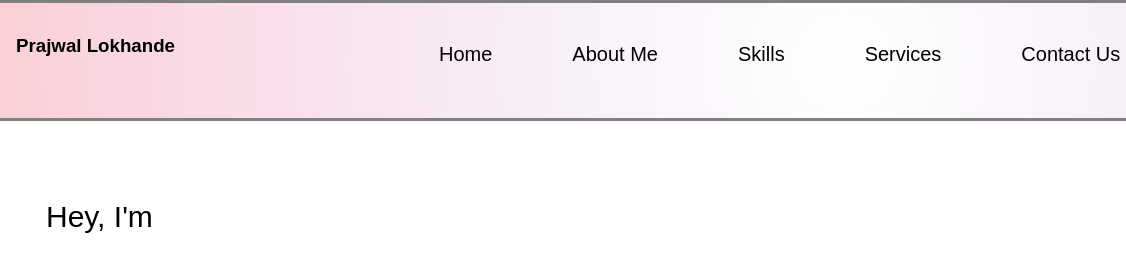
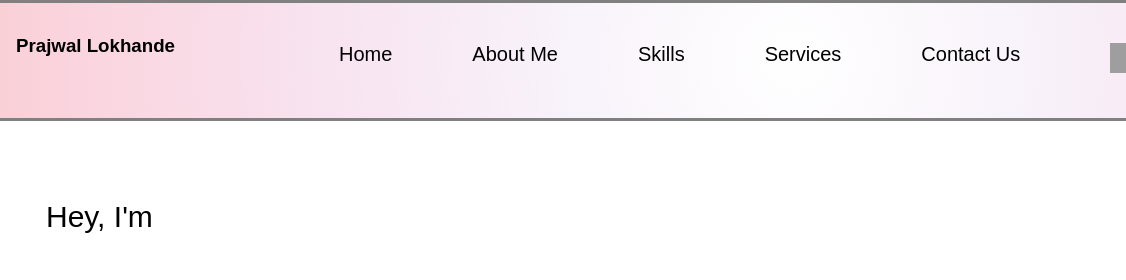
Before and after one commit to PrajwalLokhande2003/PrajwalLokhande2003.github.io, a plain HTML site: page index.html in a window 1280 px wide. Shown: the top 280 px of the page, 154-1280 px from the left. Drawn offline with Linux system fonts and the light colour scheme; grey boxes are pictures that could not be loaded; a web font is replaced by a local one.

Commit message:
Update style.css

```diff
--- a/style.css
+++ b/style.css
@@ -32,7 +32,7 @@ body{
     display: flex;
     margin-top: -5px;
     width: 1440px;
-    padding-left: 550px;
+    padding-left: 450px;
     overflow: hidden;
 
 }
```
